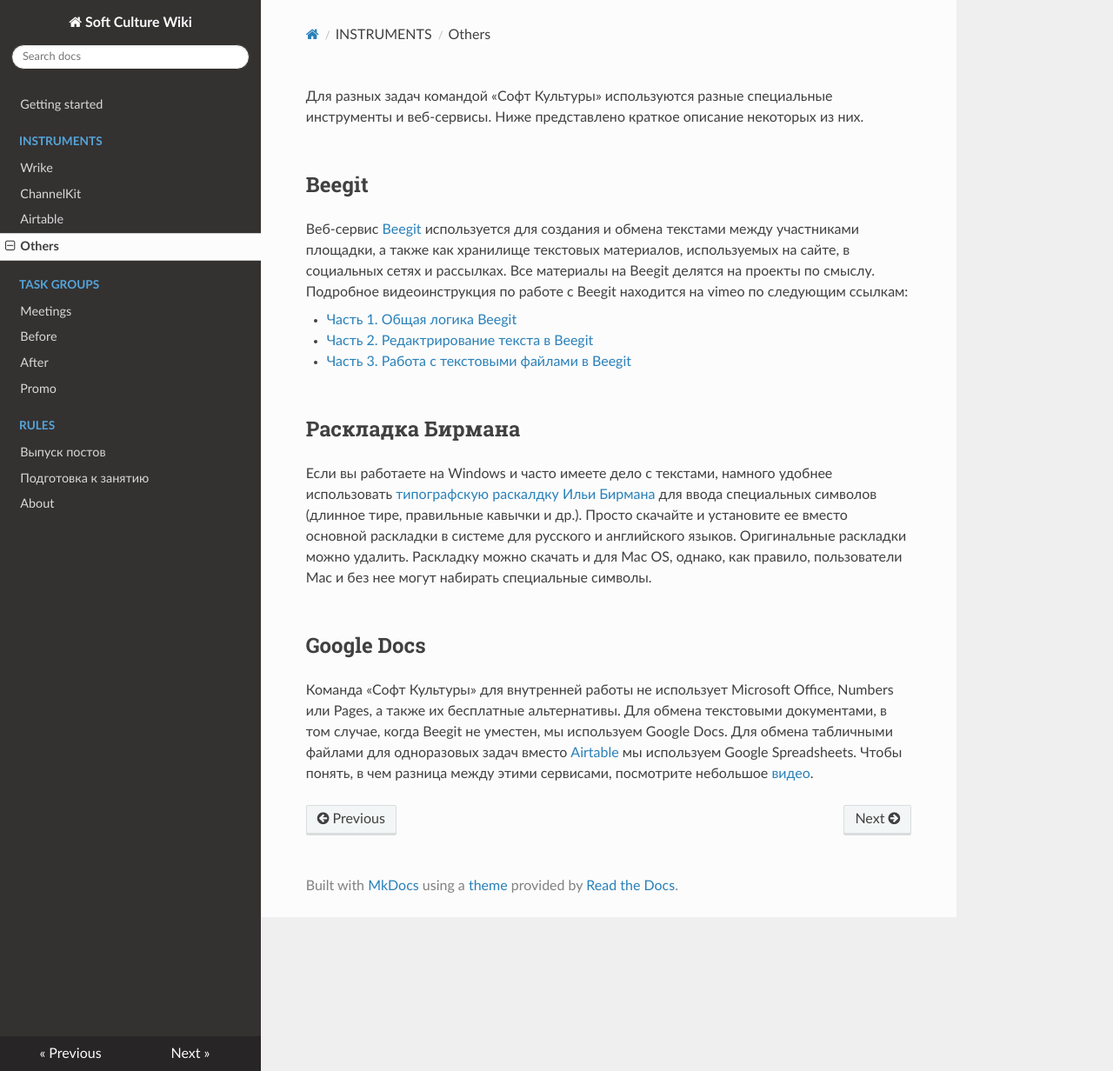
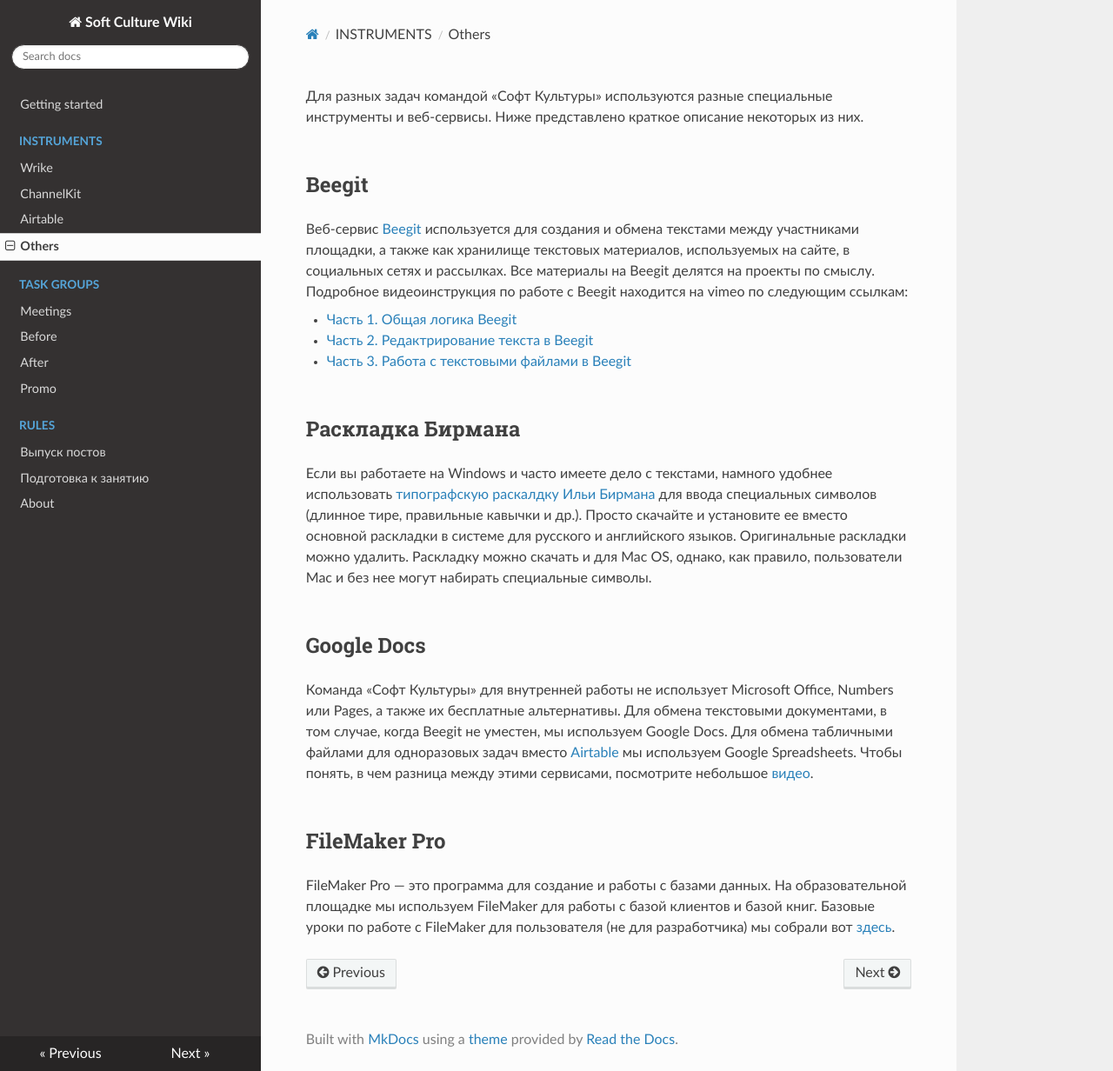
Before and after one commit to arsenyafonin/wiki, an MkDocs documentation site: the page built from docs/ins_01_team_instruments.md, in a window 1280 px wide and 1232 px high. Shown: the whole window at 87% size. Built offline with MkDocs 1.6.1, drawn with Linux system fonts in a browser that asks for light colours; nearby versions of some CDN libraries; old or Windows-style settings are respelled for this version of MkDocs.

Commit message:
Update ins_01_team_instruments.md

```diff
--- a/docs/ins_01_team_instruments.md
+++ b/docs/ins_01_team_instruments.md
@@ -18,3 +18,8 @@
 
 ## Google Docs
 Команда «Софт Культуры» для внутренней работы не использует Microsoft Office, Numbers или Pages, а также их бесплатные альтернативы. Для обмена текстовыми документами, в том случае, когда Beegit не уместен, мы используем Google Docs. Для обмена табличными файлами для одноразовых задач вместо [Airtable](ins_07_meetings/) мы используем Google Spreadsheets. Чтобы понять, в чем разница между этими сервисами, посмотрите небольшое [видео](https://vimeo.com/119813547).
+
+***
+
+## FileMaker Pro
+FileMaker Pro — это программа для создание и работы с базами данных. На образовательной площадке мы используем FileMaker для работы с базой клиентов и базой книг. Базовые уроки по работе с FileMaker для пользователя (не для разработчика) мы собрали вот [здесь](https://s3.eu-central-1.amazonaws.com/softculture/exports/SC__Lynda_FileMaker_Pro_14_Essential_Training.zip).
```
